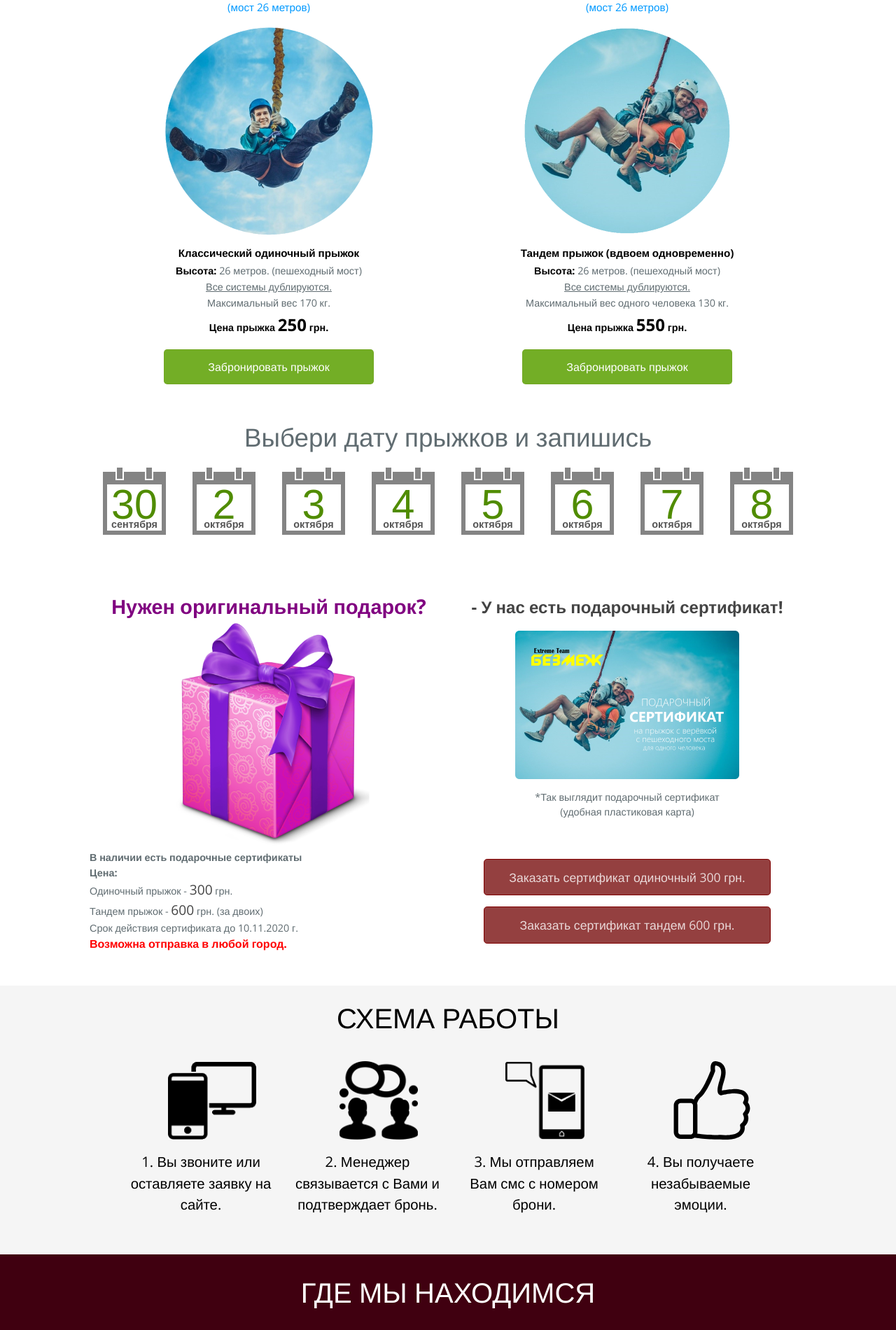
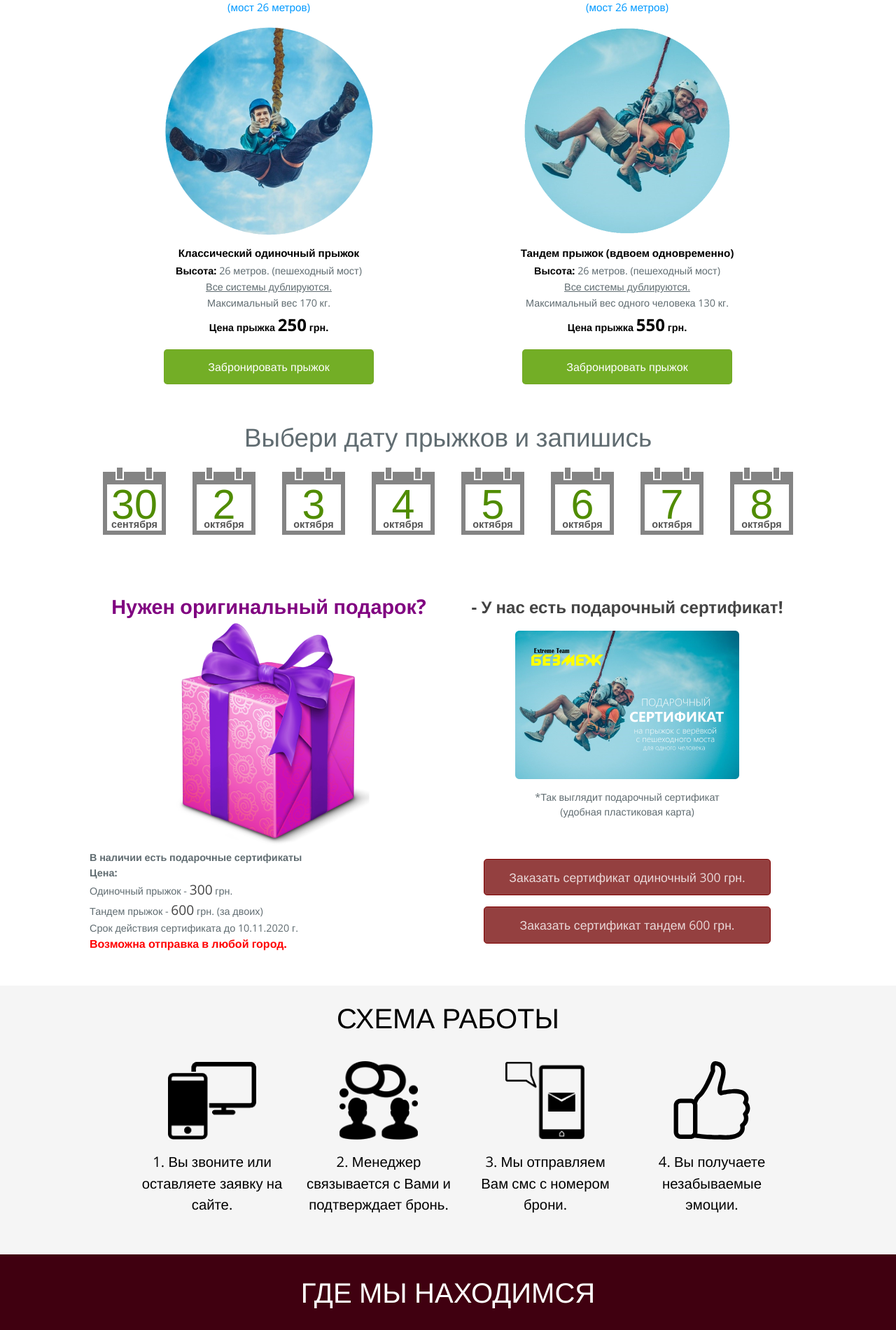
Before and after one commit to Andreyfilko/go-jump, a Jekyll site: the page built from index.md, in a window 1280 px wide. Shown: the part 1566-3466 px from the top of the page at 70% size. Built offline with Jekyll 4.4.1, drawn with Linux system fonts in a browser that asks for light colours; some web fonts are replaced; grey boxes are pictures that could not be loaded.

Commit message:
fix: scheme text alignment

```diff
--- a/_sass/go-jump.scss
+++ b/_sass/go-jump.scss
@@ -686,7 +686,7 @@ section.gifts {
       }
 
       > * {
-        margin-right: 2rem;
+        margin: 0 1rem;
       }
 
       img {
```
